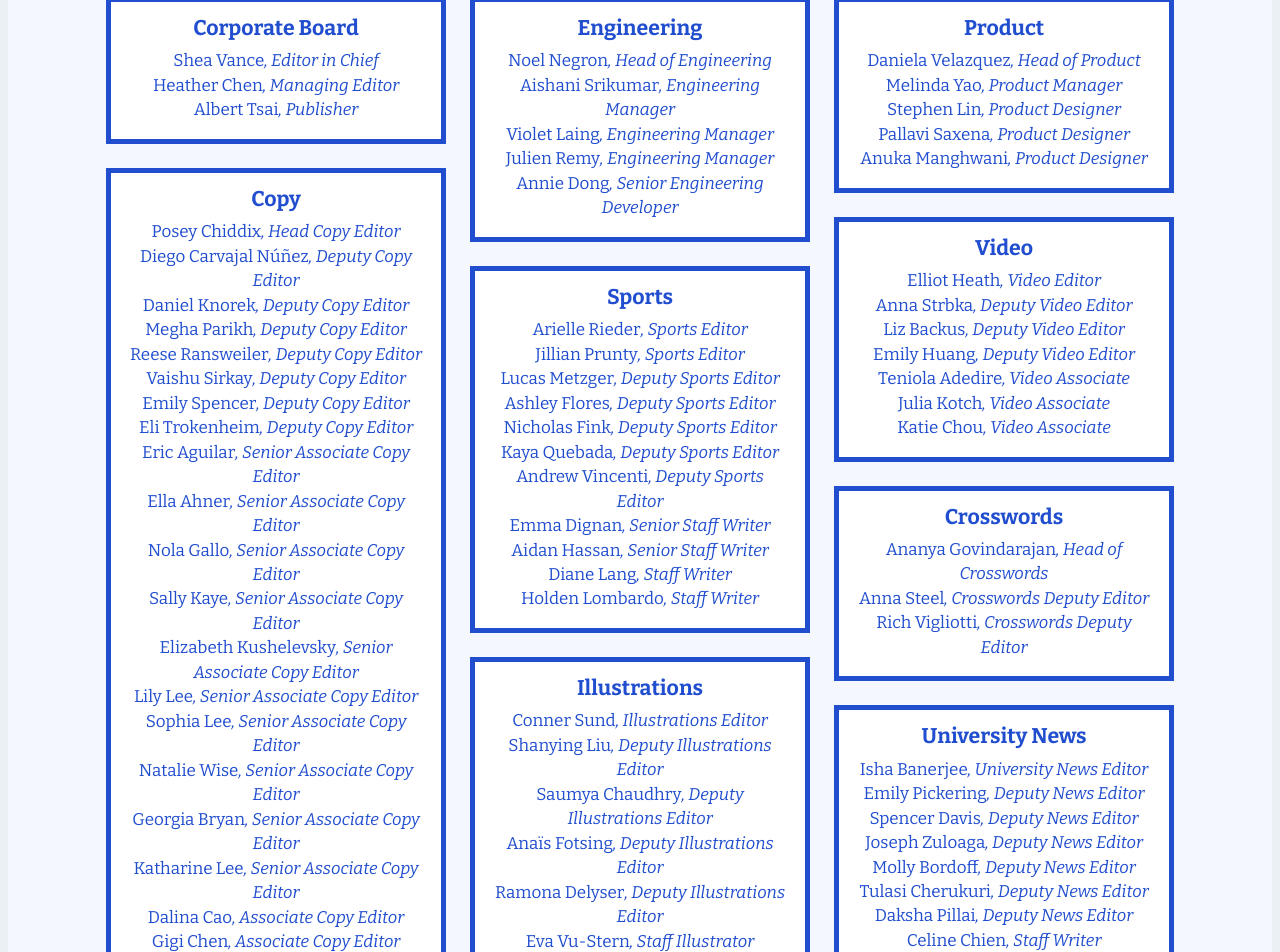
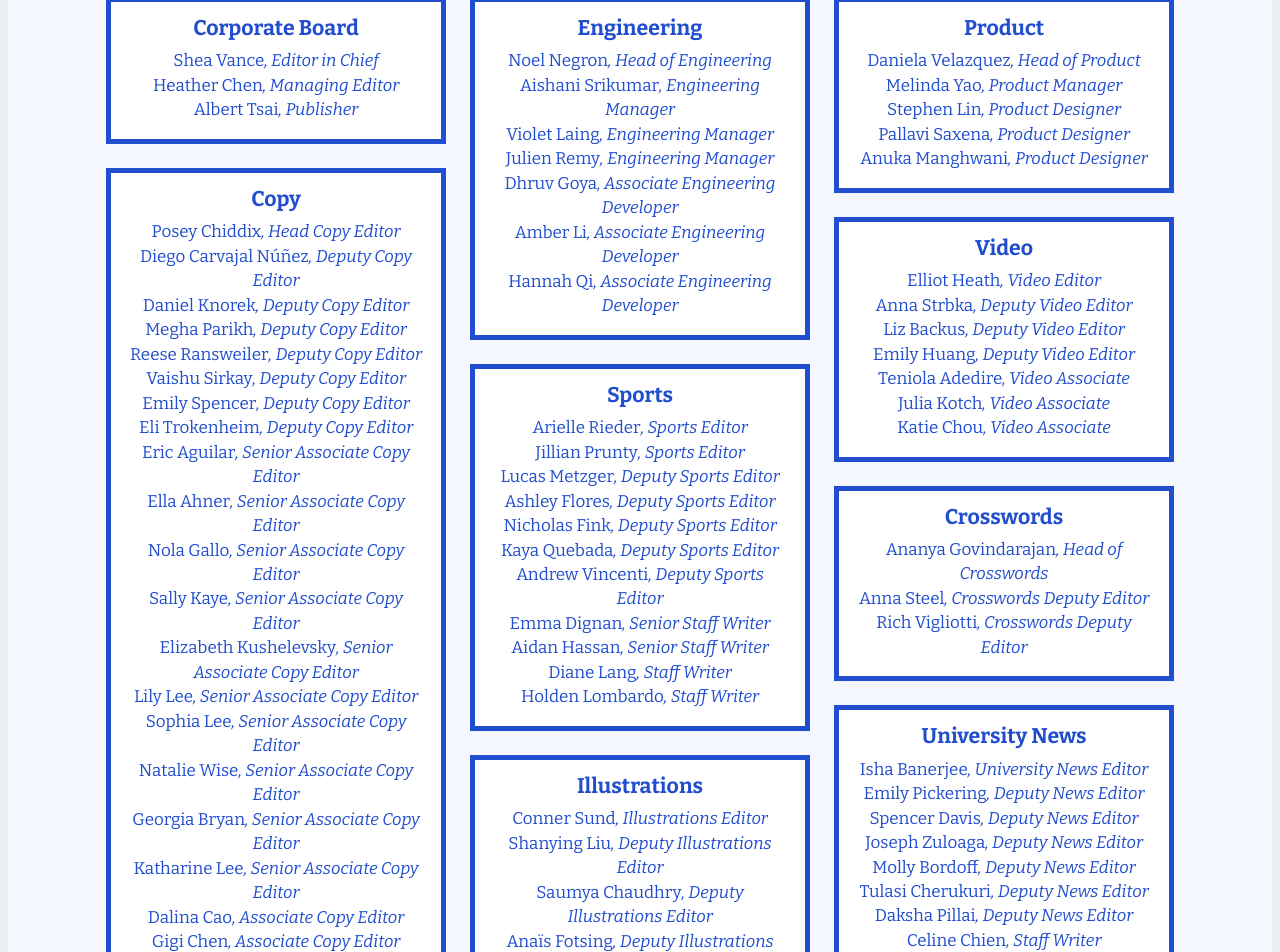
Before and after one commit to spectatorpublishing/homecoming2025, a React (Create React App) app: page / in a window 1280 px wide. Shown: the part 5407-6359 px from the top of the page. Built offline with nearby package versions, Linux system fonts and the light colour scheme.

Commit message:
updated credits

```diff
--- a/src/data/credits.js
+++ b/src/data/credits.js
@@ -55,7 +55,9 @@ export const col_2 = {
     { staff_name: "Aishani Srikumar", title: "Engineering Manager" },
     { staff_name: "Violet Laing", title: "Engineering Manager" },
     { staff_name: "Julien Remy", title: "Engineering Manager" },
-    { staff_name: "Annie Dong", title: "Senior Engineering Developer" }
+    { staff_name: "Dhruv Goya", title: "Associate Engineering Developer" },
+    { staff_name: "Amber Li", title: "Associate Engineering Developer" },
+    { staff_name: "Hannah Qi", title: "Associate Engineering Developer" },
   ],
 
   "Sports": [
```
